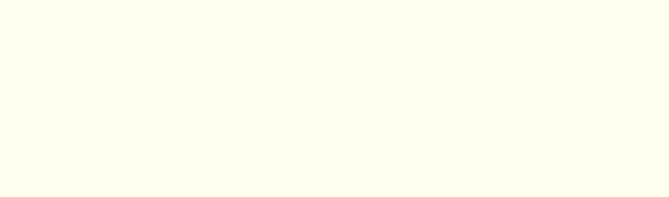
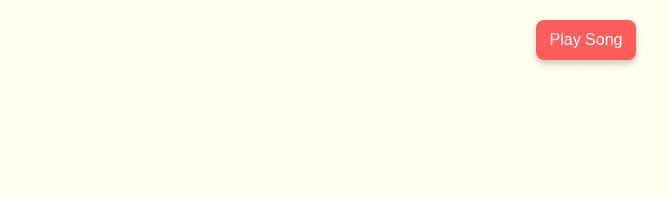
Before and after one commit to mltensor/love, a plain HTML site: page index.html in a window 1280 px wide. Shown: the top 197 px of the page, without its empty margins (54-723 px from the left). Drawn offline with Linux system fonts and the light colour scheme.

Commit message:
Maybe final

```diff
--- a/css/default.css
+++ b/css/default.css
@@ -20,3 +20,27 @@ body{margin:0;padding:0;background:#ffe;font-size:12px;overflow:auto}
 #copyright a{color:#666}
 #icon{font-size: 48px;color: red;margin: 50 px; align-content: center;}
 #heartspan{align-content: center;text-align: center;margin: 20px;}
+
+button {
+    position: absolute;
+    top: 20px;
+    left: 50%;
+    transform: translateX(-50%);
+    background-color: #ff5c5c; /* Heart color */
+    color: white;
+    border: none;
+    border-radius: 8px;
+    width: 100px;
+    height: 40px;
+    font-size: 16px;
+    cursor: pointer;
+    box-shadow: 0 4px 6px rgba(0, 0, 0, 0.2);
+    transition: transform 0.2s, box-shadow 0.2s;
+}
+
+
+/* Active (clicked) effect for the button */
+button:active {
+    transform: scale(0.95);
+    box-shadow: 0 2px 4px rgba(0, 0, 0, 0.2);
+}
--- a/index.html
+++ b/index.html
@@ -19,8 +19,8 @@
 </head>
 
 <body>
-
-<audio id="song" autoplay>
+	<button onclick="document.getElementById('song').play()">Play Song</button>
+<audio id="song">
 	<source src="song.mp3" type="audio/mp3">
 	<!-- Your browser does not support the audio element. -->
 </audio>
```
